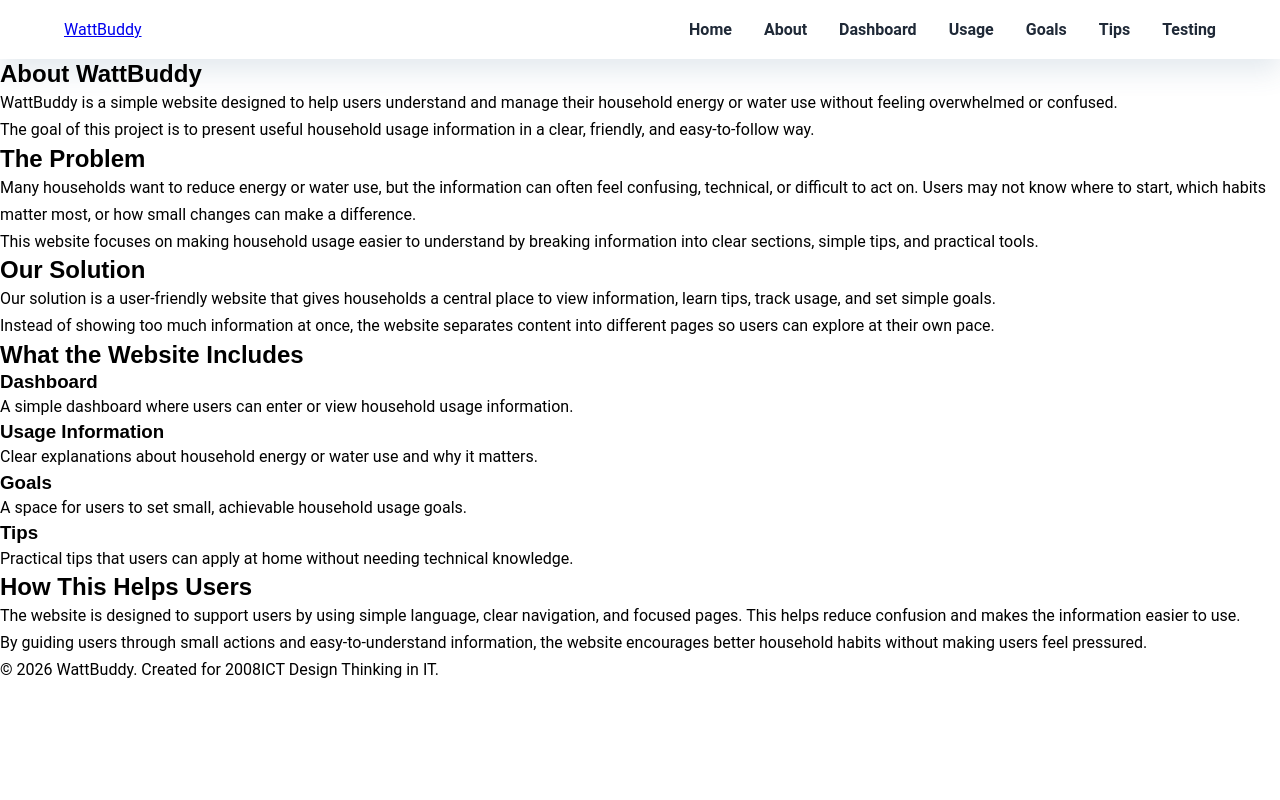
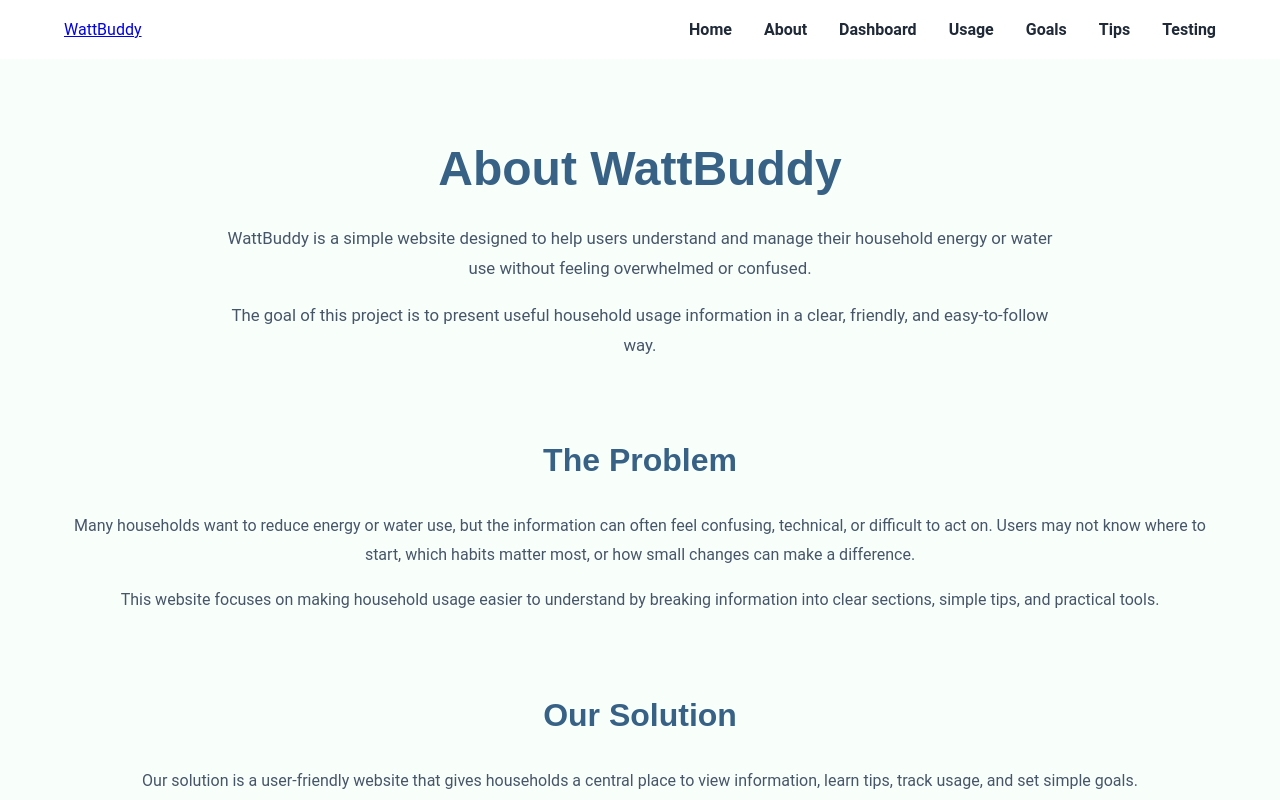
Before and after one commit to iikaayyy/design-thinking-energy-project, a plain HTML site: page about.html in a window 1280 px wide. Shown: the top 800 px of the page. Drawn offline with Linux system fonts and the light colour scheme.

Commit message:
about page

```diff
--- a/css/styles.css
+++ b/css/styles.css
@@ -807,3 +807,111 @@ select:focus {
     align-items: center;
   }
 }
+.about-page {
+  background: #f8fffb;
+  min-height: 100vh;
+  padding-bottom: 4rem;
+}
+
+/* Hero section */
+.about-hero {
+  text-align: center;
+  padding: 5rem 5% 3rem;
+}
+
+.about-hero-content {
+  max-width: 850px;
+  margin: auto;
+}
+
+.about-hero h1 {
+  font-size: 3rem;
+  color: var(--secondary-blue);
+  margin-bottom: 1.5rem;
+}
+
+.about-hero p {
+  color: var(--body-text);
+  line-height: 1.8;
+  font-size: 1.05rem;
+  margin-bottom: 1rem;
+}
+
+/* Main sections */
+.about-section {
+  padding: 1rem 5% 3rem;
+}
+
+.section-content {
+  max-width: 1150px;
+  margin: auto;
+}
+
+.about-section h2 {
+  text-align: center;
+  color: var(--secondary-blue);
+  margin-bottom: 2rem;
+  font-size: 2rem;
+}
+
+.about-section p {
+  color: var(--body-text);
+  line-height: 1.8;
+  margin-bottom: 1rem;
+  text-align: center;
+}
+
+/* Feature cards */
+.feature-list {
+  display: grid;
+  grid-template-columns: repeat(auto-fit, minmax(250px, 1fr));
+  gap: 2rem;
+}
+
+.feature-card {
+  background: white;
+
+  padding: 2rem;
+
+  border-radius: var(--radius-medium);
+
+  border: 1px solid var(--border);
+
+  box-shadow: var(--shadow-soft);
+
+  transition:
+    transform 0.25s ease,
+    box-shadow 0.25s ease;
+}
+
+.feature-card:hover {
+  transform: translateY(-6px);
+
+  box-shadow: var(--shadow-strong);
+}
+
+.feature-card h3 {
+  color: var(--secondary-blue);
+  margin-bottom: 1rem;
+  font-size: 1.25rem;
+}
+
+.feature-card p {
+  text-align: left;
+  margin: 0;
+}
+
+/* Responsive */
+@media (max-width: 768px) {
+  .about-hero h1 {
+    font-size: 2.3rem;
+  }
+
+  .about-section h2 {
+    font-size: 1.7rem;
+  }
+
+  .feature-card {
+    padding: 1.5rem;
+  }
+}
```
